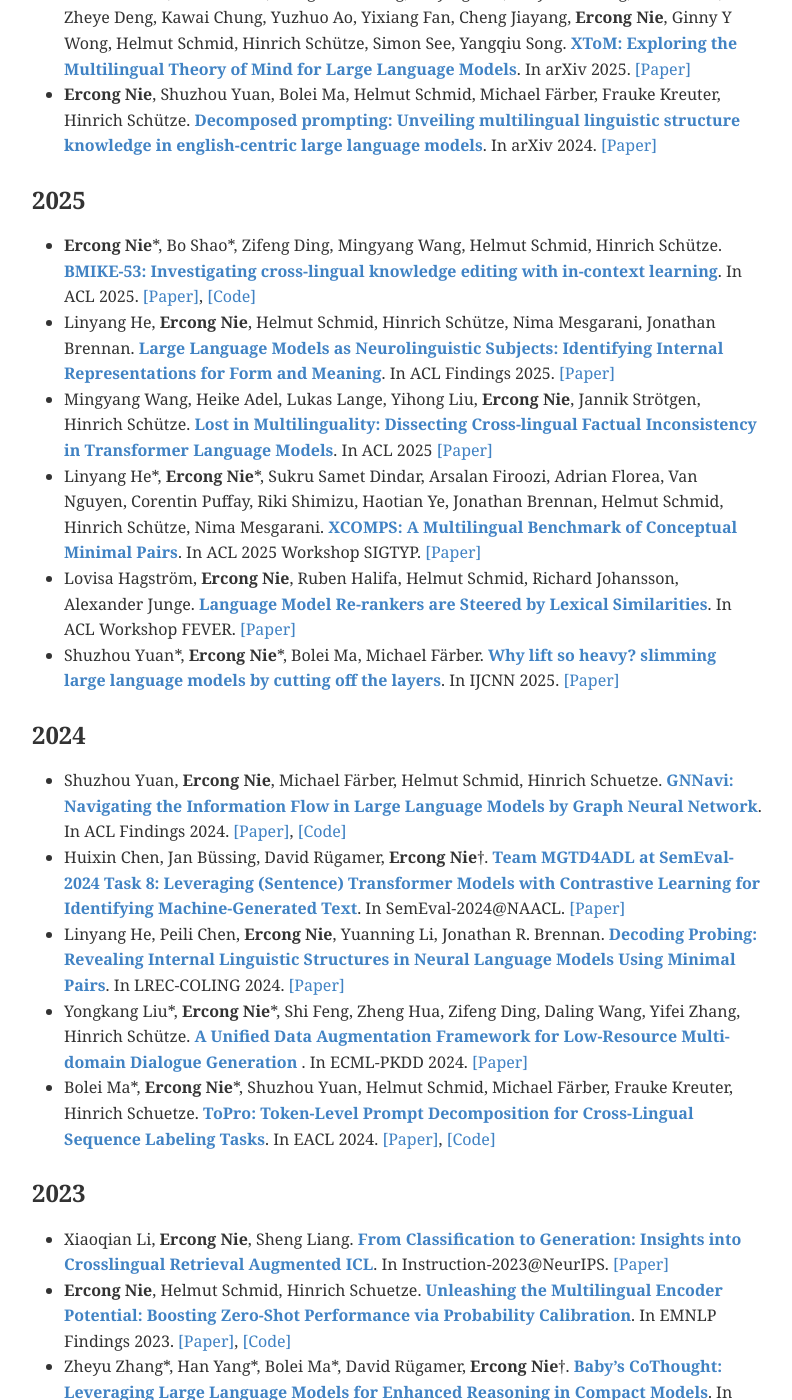
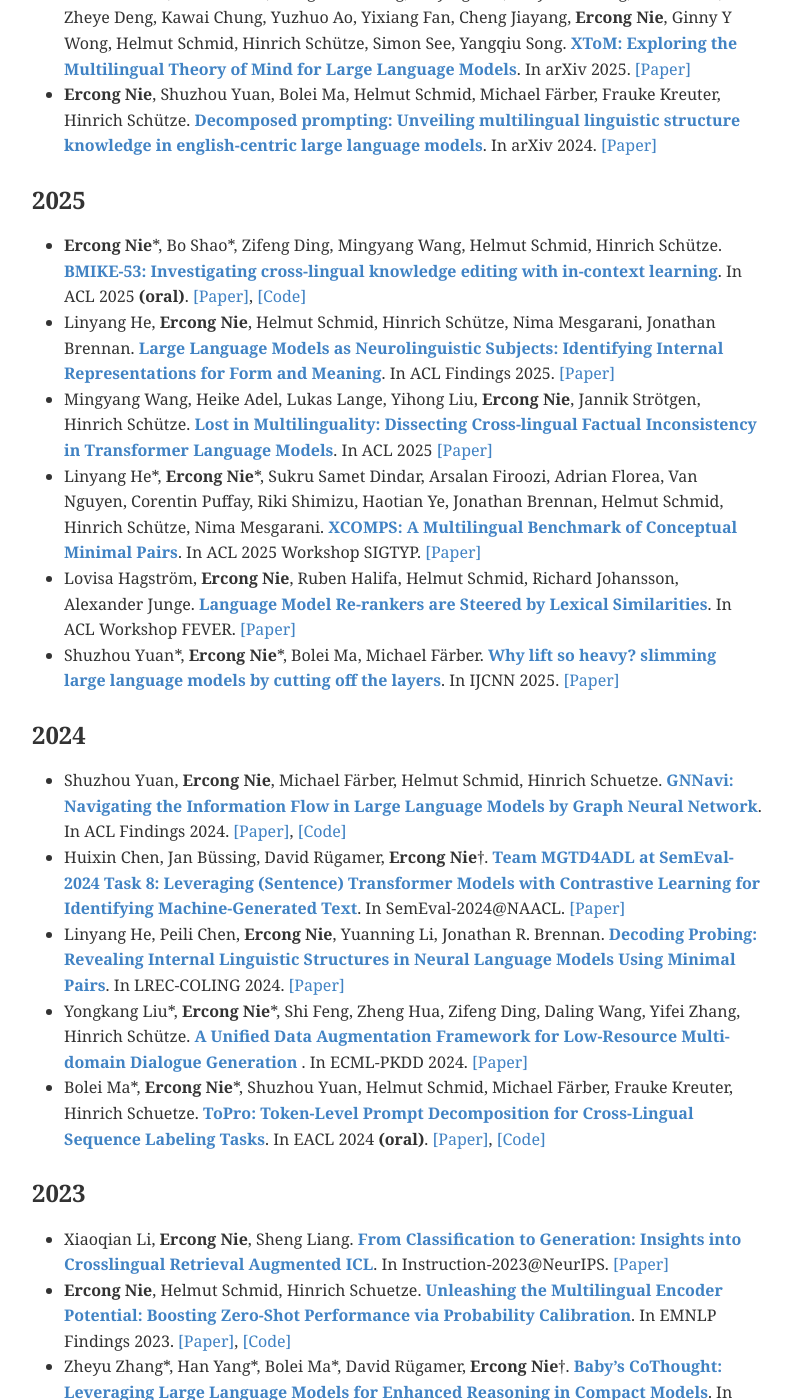
Before and after one commit to ercong21/ercong21.github.io, a Jekyll site: the page built from pages/publications.md, in a window 1280 px wide and 1400 px high, scrolled down 649 px. Shown: the whole window, without its empty margins (118-910 px from the left). Built offline with Jekyll 4.4.1, drawn with Linux system fonts in a browser that asks for light colours.

Commit message:
update pubs

```diff
--- a/pages/publications.md
+++ b/pages/publications.md
@@ -15,7 +15,7 @@ permalink: /publications/
 - **Ercong Nie**, Shuzhou Yuan, Bolei Ma, Helmut Schmid, Michael Färber, Frauke Kreuter, Hinrich Schütze. [**Decomposed prompting: Unveiling multilingual linguistic structure knowledge in english-centric large language models**](https://arxiv.org/pdf/2402.18397). In arXiv 2024. [[Paper]](https://arxiv.org/pdf/2402.18397)
 
 ### 2025
-- **Ercong Nie**\*, Bo Shao\*, Zifeng Ding, Mingyang Wang, Helmut Schmid, Hinrich Schütze. [**BMIKE-53: Investigating cross-lingual knowledge editing with in-context learning**](https://arxiv.org/pdf/2406.17764). In ACL 2025. [[Paper]](https://arxiv.org/pdf/2406.17764), [[Code]](https://github.com/ercong21/MultiKnow/)
+- **Ercong Nie**\*, Bo Shao\*, Zifeng Ding, Mingyang Wang, Helmut Schmid, Hinrich Schütze. [**BMIKE-53: Investigating cross-lingual knowledge editing with in-context learning**](https://arxiv.org/pdf/2406.17764). In ACL 2025 **(oral)**. [[Paper]](https://arxiv.org/pdf/2406.17764), [[Code]](https://github.com/ercong21/MultiKnow/)
 - Linyang He, **Ercong Nie**, Helmut Schmid, Hinrich Schütze, Nima Mesgarani, Jonathan Brennan. [**Large Language Models as Neurolinguistic Subjects: Identifying Internal Representations for Form and Meaning**](https://arxiv.org/pdf/2411.07533). In ACL Findings 2025. [[Paper]](https://arxiv.org/pdf/2411.07533)
 - Mingyang Wang, Heike Adel, Lukas Lange, Yihong Liu, **Ercong Nie**, Jannik Strötgen, Hinrich Schütze. [**Lost in Multilinguality: Dissecting Cross-lingual Factual Inconsistency in Transformer Language Models**](https://arxiv.org/pdf/2504.04264). In ACL 2025 [[Paper]](https://arxiv.org/pdf/2504.04264)
 - Linyang He\*, **Ercong Nie**\*, Sukru Samet Dindar, Arsalan Firoozi, Adrian Florea, Van Nguyen, Corentin Puffay, Riki Shimizu, Haotian Ye, Jonathan Brennan, Helmut Schmid, Hinrich Schütze, Nima Mesgarani. [**XCOMPS: A Multilingual Benchmark of Conceptual Minimal Pairs**](https://arxiv.org/pdf/2502.19737). In ACL 2025 Workshop SIGTYP. [[Paper]](https://arxiv.org/pdf/2502.19737)
@@ -27,7 +27,7 @@ permalink: /publications/
 - Huixin Chen, Jan Büssing, David Rügamer, **Ercong Nie**&dagger;. [**Team MGTD4ADL at SemEval-2024 Task 8: Leveraging (Sentence) Transformer Models with Contrastive Learning for Identifying Machine-Generated Text**](https://aclanthology.org/2024.semeval-1.245.pdf). In SemEval-2024@NAACL. [[Paper]](https://aclanthology.org/2024.semeval-1.245.pdf)
 - Linyang He, Peili Chen, **Ercong Nie**, Yuanning Li, Jonathan R. Brennan. [**Decoding Probing: Revealing Internal Linguistic Structures in Neural Language Models Using Minimal Pairs**](https://aclanthology.org/2024.lrec-main.402.pdf). In LREC-COLING 2024. [[Paper]](https://aclanthology.org/2024.lrec-main.402.pdf)
 - Yongkang Liu\*, **Ercong Nie**\*, Shi Feng, Zheng Hua, Zifeng Ding, Daling Wang, Yifei Zhang, Hinrich Schütze. [**A Unified Data Augmentation Framework for Low-Resource Multi-domain Dialogue Generation**](https://link.springer.com/chapter/10.1007/978-3-031-70344-7_10) . In ECML-PKDD 2024. [[Paper]](https://link.springer.com/chapter/10.1007/978-3-031-70344-7_10)
-- Bolei Ma\*, **Ercong Nie**\*, Shuzhou Yuan, Helmut Schmid, Michael Färber, Frauke Kreuter, Hinrich Schuetze. [**ToPro: Token-Level Prompt Decomposition for Cross-Lingual Sequence Labeling Tasks**](https://aclanthology.org/2024.eacl-long.164.pdf). In EACL 2024. [[Paper]](https://aclanthology.org/2024.eacl-long.164.pdf), [[Code]](https://github.com/boleima/ToPro)
+- Bolei Ma\*, **Ercong Nie**\*, Shuzhou Yuan, Helmut Schmid, Michael Färber, Frauke Kreuter, Hinrich Schuetze. [**ToPro: Token-Level Prompt Decomposition for Cross-Lingual Sequence Labeling Tasks**](https://aclanthology.org/2024.eacl-long.164.pdf). In EACL 2024 **(oral)**. [[Paper]](https://aclanthology.org/2024.eacl-long.164.pdf), [[Code]](https://github.com/boleima/ToPro)
 
 ### 2023
 - Xiaoqian Li, **Ercong Nie**, Sheng Liang. [**From Classification to Generation: Insights into Crosslingual Retrieval Augmented ICL**]((https://openreview.net/pdf?id=KLPLCXo4aD)). In Instruction-2023@NeurIPS. [[Paper]](https://openreview.net/pdf?id=KLPLCXo4aD)
```
Also changed, not shown: pages/index.md (+2 -2 lines).
